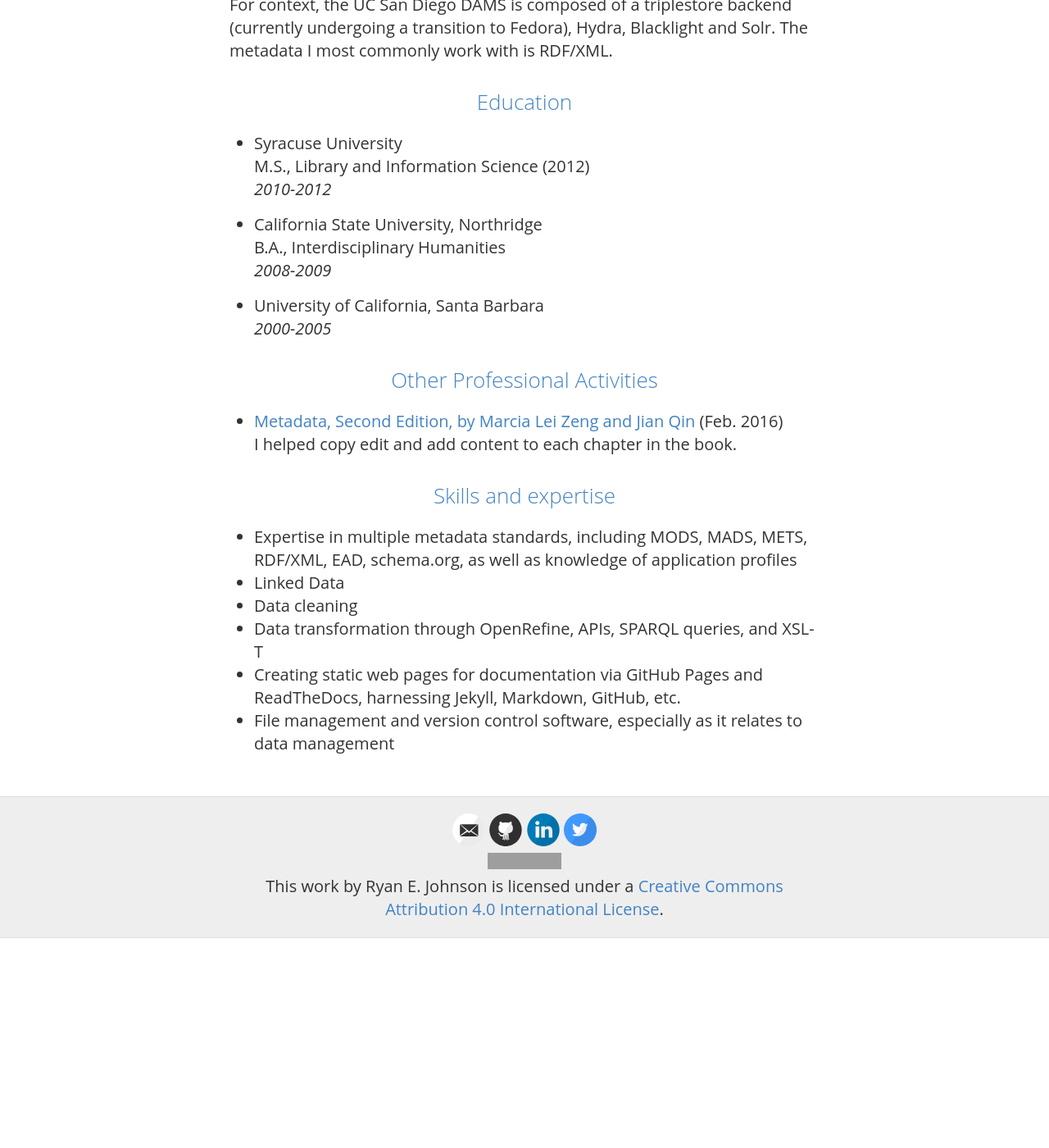
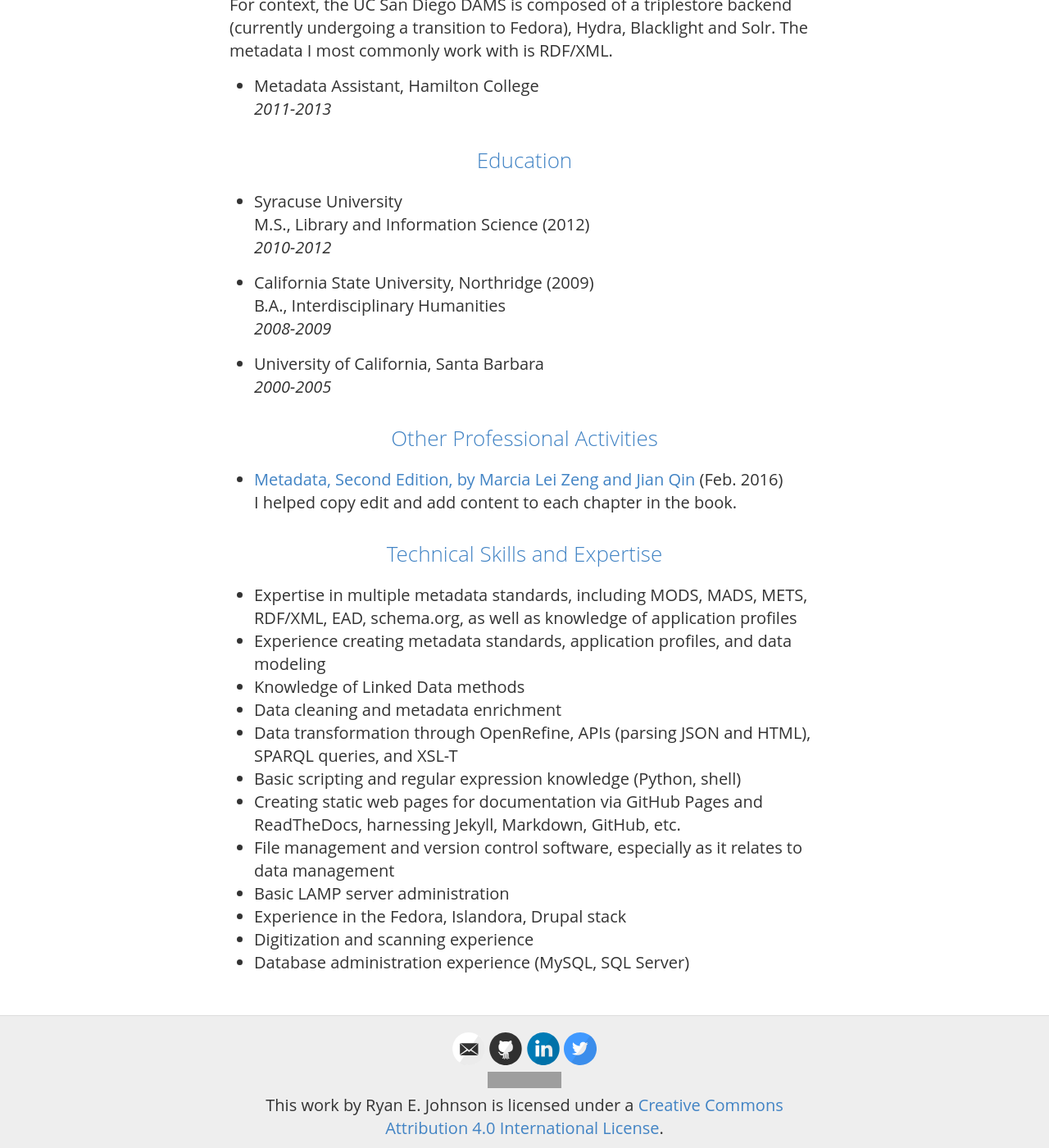
Before and after one commit to remerjohnson/remerjohnson.github.io, a Jekyll site: the page built from resume.md, in a window 1280 px wide and 1400 px high, scrolled down 1281 px. Shown: the whole window at 82% size. Built offline with Jekyll 4.4.1, drawn with Linux system fonts in a browser that asks for light colours; nearby versions of some CDN libraries; before the commit the page ends 2425 px from its top, so only the background shows below that; some of the changed text lies outside the part shown; grey boxes are pictures that could not be loaded.

Commit message:
Updated resume

```diff
--- a/resume.md
+++ b/resume.md
@@ -12,12 +12,15 @@ Originally from Los Angeles, Ryan received his Master's from Syracuse University
 
 ## Experience
 
-+ Metadata and Data Curation Specialist, UC San Diego
++ Metadata Librarian and Data Curation Specialist, UC San Diego
 _2014 - current_
 
 As a member of the Digital Object Metadata Management Unit, I clean, map, and transform metadata from data providers to align with the data model of our DAMS (Digital Asset Management System). I am the Metadata Analyst on about a dozen digital collections, ranging from Special Collections papers to protein sequencing analysis. I helped to refine and plan new data models for the DAMS that better take advantage of Linked Data, best practices, and decisions that the larger metadata community have agreed upon. I also contributed to the stramlining of the process of getting digital collections published, which went from the average of many months (sometimes a year) to weeks, through planning and collaborating with IT to develop ingest tools.
 
 For context, the UC San Diego DAMS is composed of a triplestore backend (currently undergoing a transition to Fedora), Hydra, Blacklight and Solr. The metadata I most commonly work with is RDF/XML.
+
++ Metadata Assistant, Hamilton College
+_2011-2013_
 
 
 
@@ -27,7 +30,7 @@ For context, the UC San Diego DAMS is composed of a triplestore backend (current
 M.S., Library and Information Science (2012)
 _2010-2012_
 
-+ California State University, Northridge
++ California State University, Northridge (2009)
 B.A., Interdisciplinary Humanities
 _2008-2009_
 
@@ -39,12 +42,17 @@ _2000-2005_
 + [Metadata, Second Edition, by Marcia Lei Zeng and Jian Qin](http://www.amazon.com/Metadata-Second-Marcia-Lei-Zeng/dp/1555709656) (Feb. 2016)
 I helped copy edit and add content to each chapter in the book.
 
-
-## Skills and expertise
+## Technical Skills and Expertise
 
 + Expertise in multiple metadata standards, including MODS, MADS, METS, RDF/XML, EAD, schema.org, as well as knowledge of application profiles
-+ Linked Data
-+ Data cleaning
-+ Data transformation through OpenRefine, APIs, SPARQL queries, and XSL-T
++ Experience creating metadata standards, application profiles, and data modeling
++ Knowledge of Linked Data methods
++ Data cleaning and metadata enrichment
++ Data transformation through OpenRefine, APIs (parsing JSON and HTML), SPARQL queries, and XSL-T
++ Basic scripting and regular expression knowledge (Python, shell)
 + Creating static web pages for documentation via GitHub Pages and ReadTheDocs, harnessing Jekyll, Markdown, GitHub, etc.
 + File management and version control software, especially as it relates to data management
++ Basic LAMP server administration
++ Experience in the Fedora, Islandora, Drupal stack
++ Digitization and scanning experience
++ Database administration experience (MySQL, SQL Server)
```
